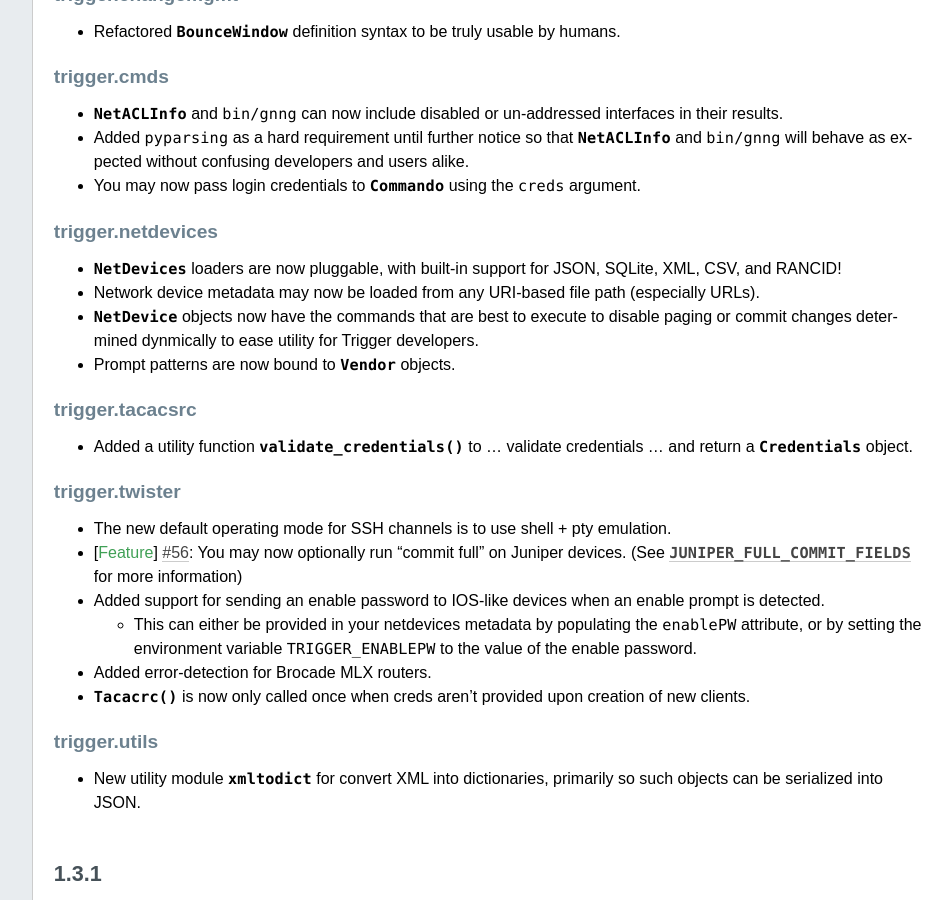
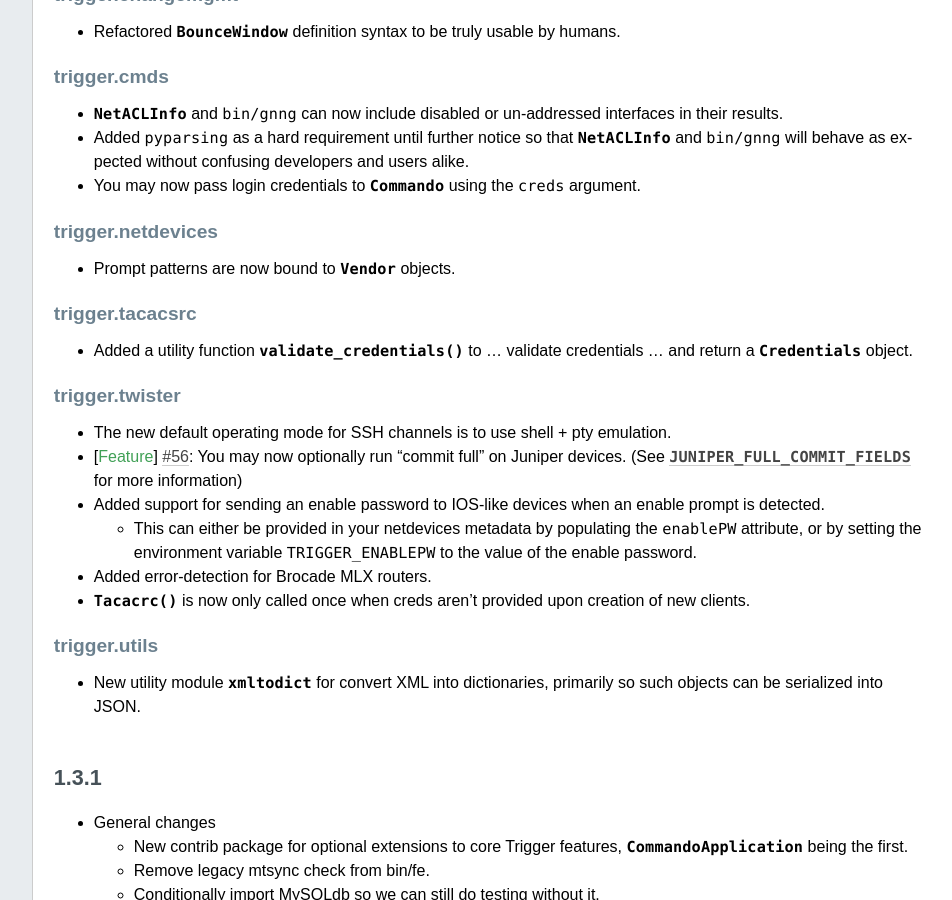
Before and after one commit to trigger/trigger, a Sphinx documentation site: the page built from docs/changelog.rst, in a window 1280 px wide and 900 px high, scrolled down 1467 px. Shown: the whole window, without its empty margins (224-1176 px from the left). Built offline with Sphinx 7.4.7, drawn with Linux system fonts in a browser that asks for light colours.

Commit message:
Fixed some errors in in the docs; Corrected a dupe in 1.4 changelog
Change-Id: Idb6114f3af09f1cae4c17ad547ee4f94e6933061

```diff
--- a/docs/changelog.rst
+++ b/docs/changelog.rst
@@ -121,13 +121,6 @@ trigger.cmds
 trigger.netdevices
 ------------------
 
-+ `~trigger.netdevices.NetDevices` loaders are now pluggable, with
-  built-in support for JSON, SQLite, XML, CSV, and RANCID!
-+ Network device metadata may now be loaded from any URI-based file
-  path (especially URLs).
-+ `~trigger.netdevices.NetDevice` objects now have the commands that
-  are best to execute to disable paging or commit changes determined
-  dynmically to ease utility for Trigger developers.
 + Prompt patterns are now bound to `~trigger.netdevices.Vendor`
   objects.
 
```
Also changed, not shown: README.rst (+27 -10 lines), docs/index.rst (+8 -1 lines).
